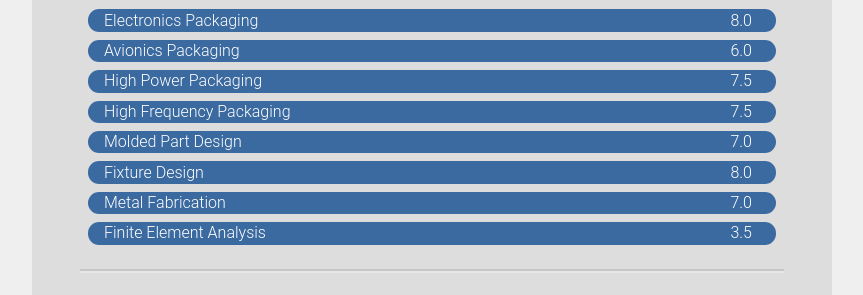
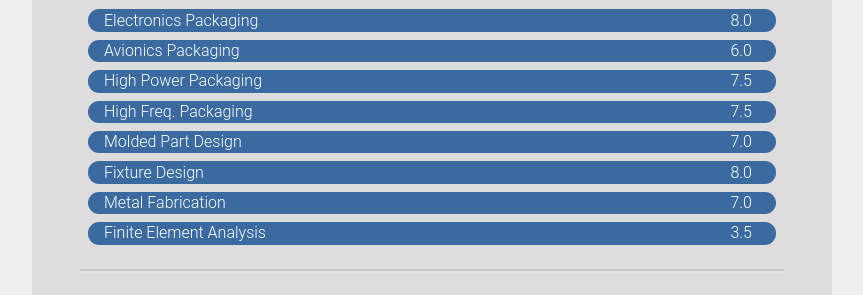
Before and after one commit to Skiitr/skiitr.github.io, a Jekyll site: the page built from skills.md, in a window 1280 px wide and 900 px high, scrolled down 586 px. Shown: the part 158-453 px from the top of the window, without its empty margins (208-1071 px from the left). Built offline with Jekyll 4.4.1, drawn with Linux system fonts in a browser that asks for light colours.

Commit message:
Fixed text wrapping in Freq.

```diff
--- a/skills.md
+++ b/skills.md
@@ -32,7 +32,7 @@ weight: 3
 - Electronics Packaging     <span>8.0</span>
 - Avionics Packaging        <span>6.0</span>
 - High Power Packaging      <span>7.5</span>
-- High Frequency Packaging  <span>7.5</span>
+- High Freq. Packaging      <span>7.5</span>
 - Molded Part Design        <span>7.0</span>
 - Fixture Design            <span>8.0</span>
 - Metal Fabrication         <span>7.0</span>
```
